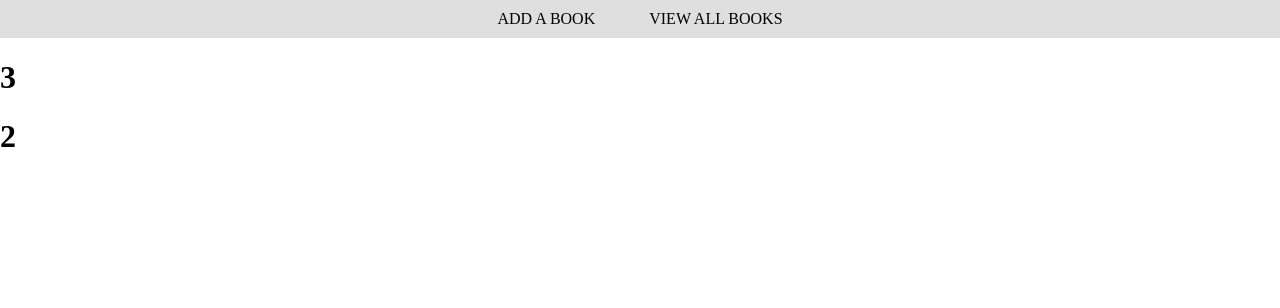
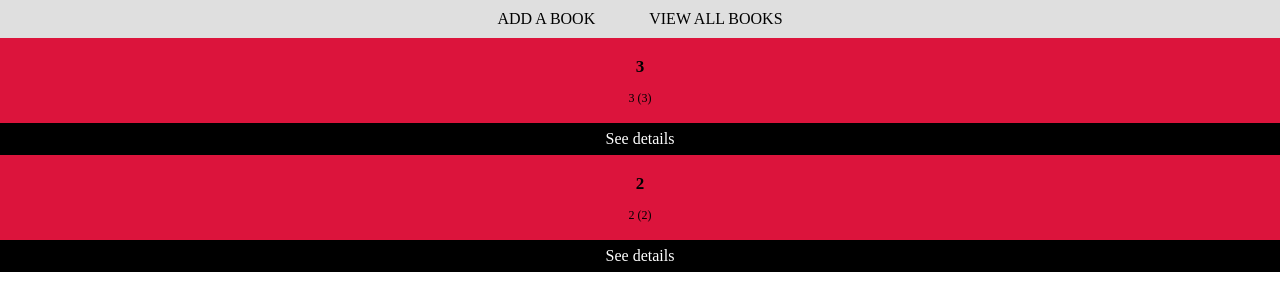
Before and after one commit to danjcooper/book-input, a Django app: page /all/ in a window 1280 px wide. Shown: the top 308 px of the page. Run offline with Django 3.2, Linux system fonts and the light colour scheme; data comes from the database, SQL or seed files in the repository.

Commit message:
Add client side javascript

```diff
--- /dev/null
+++ b/book_game/book_input/static/css/all-books.styles.css
@@ -0,0 +1,25 @@
+.more-info {
+    height: 0px;
+    overflow: hidden;
+}
+.book-info {
+    background: crimson;
+    padding: 5px;
+    text-align: center;
+}
+.book-info h2{
+    font-size: 17px;
+}
+.book-info p{
+    font-size: 12px;
+}
+.see-details {
+    background: black;
+    color: white;
+    text-align: center;
+
+    padding: 7px 0;
+}
+.see-details p {
+    margin: 0;
+}
--- a/book_game/book_input/static/css/base.styles.css
+++ b/book_game/book_input/static/css/base.styles.css
@@ -20,6 +20,10 @@ nav a {
     margin: 0 25px;
 }
 
+/* main {
+    padding: 15px;
+} */
+
 @media only screen and (max-width: 400px) {
     nav a {
         display: block;
--- /dev/null
+++ b/book_game/book_input/static/js/all-books.js
@@ -0,0 +1,19 @@
+const seeMoreButton = document.querySelectorAll('.see-details');
+const seeMoreButtons = Array.from(seeMoreButton)
+
+const toggleExtraInfo = (e) => {
+
+    const article = e.target.closest('article')
+
+    const seeMoreSection = article.querySelector('.more-info')
+
+    if (seeMoreSection.style.height == '0px' || !seeMoreSection.style.height) {
+        seeMoreSection.style.height = 'auto'
+    } else {
+        seeMoreSection.style.height = '0px'
+    }
+}
+
+seeMoreButtons.forEach(button => {
+    button.addEventListener('click', toggleExtraInfo)
+});
--- a/book_game/book_input/templates/all-books.html
+++ b/book_game/book_input/templates/all-books.html
@@ -1,13 +1,39 @@
 {% extends 'base.html' %}
+{% load static %}
 
-{% block css %}{% endblock css %}
+{% block css %}
+    <link rel="stylesheet" href="{% static 'css/all-books.styles.css' %}">
+{% endblock css %}
+
+{% block js %}
+    <script defer src="{% static 'js/all-books.js' %}"></script>
+{% endblock js %}
 
 {% block title %}
     <title>All Books</title>
 {% endblock title %}
 
 {% block content %}
+<main>
     {% for book in books %}
-        <h1>{{book.title}}</h1>
+
+            <article>
+                <section class="book-info">
+                    <h2>{{book.title}}</h2>
+                    <p>{{book.author}} <span>({{book.year}})</span></p>
+                </section>
+                <section class="see-details">
+                    <p>See details</p>
+                </section>
+                <section class="more-info">
+                    <p>{{book.blurb}}</p>
+                    <p>first Line:</p>
+                    <p>{{book.first_line}}</p>
+                    <p>Last Line:</p>
+                    <p>{{book.last_line}}</p>
+                </section>
+            </article>
+
     {% endfor %}
+</main>
 {% endblock content %}
--- a/book_game/book_input/templates/base.html
+++ b/book_game/book_input/templates/base.html
@@ -7,6 +7,7 @@
     <meta name="viewport" content="width=device-width, initial-scale=1.0">
     <link rel="stylesheet" href="{% static 'css/base.styles.css' %}">
     {% block css %}{% endblock css %}
+    {% block js %}{% endblock js %}
     {% block title %}{% endblock title %}
 </head>
 <body>
```
